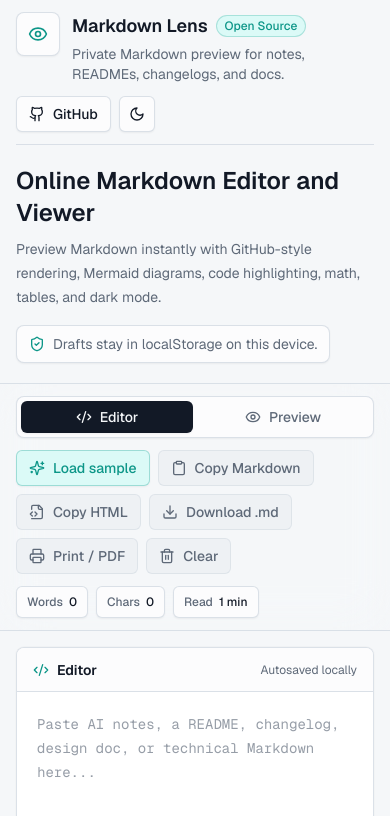
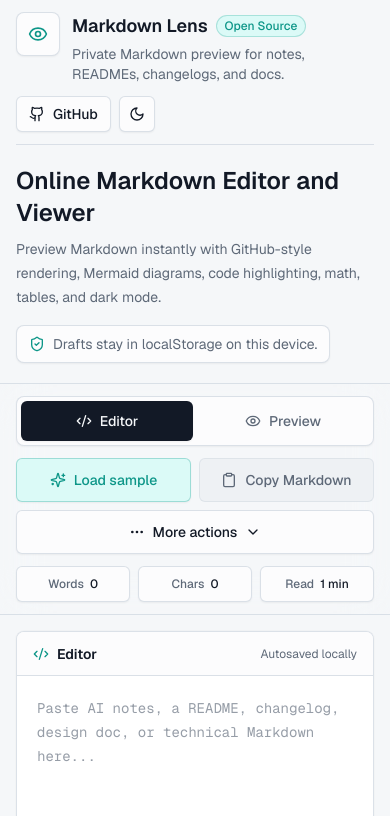
Before and after one commit to ayushhagarwal/markdown-lens, a Next.js app: page / in a window 390 px wide. Shown: the top 816 px of the page. Built offline with nearby package versions, Linux system fonts and the light colour scheme.

Commit message:
feat: improve mobile toolbar layout

```diff
--- a/components/markdown-lens-app.tsx
+++ b/components/markdown-lens-app.tsx
@@ -8,6 +8,7 @@
 import rehypeHighlight from "rehype-highlight";
 import {
   Check,
+  ChevronDown,
   Clipboard,
   Code2,
   Download,
@@ -16,6 +17,7 @@
   Github,
   Loader2,
   Moon,
+  MoreHorizontal,
   PanelLeft,
   PanelRight,
   Printer,
@@ -354,7 +356,7 @@
               />
             </div>
 
-            <div className="flex flex-wrap items-center gap-2 xl:justify-center">
+            <div className="hidden flex-wrap items-center gap-2 md:flex xl:justify-center">
               <ToolbarButton
                 icon={Sparkles}
                 label="Load sample"
@@ -403,7 +405,18 @@
               <ToolbarButton icon={Trash2} label="Clear" onClick={handleClear} disabled={isEmpty} tone="danger" />
             </div>
 
-            <div className="flex flex-wrap items-center gap-2 text-xs font-medium text-muted-foreground xl:justify-end">
+            <MobileToolbar
+              copyState={copyState}
+              isEmpty={isEmpty}
+              onLoadSample={handleLoadSample}
+              onCopyMarkdown={handleCopyMarkdown}
+              onCopyHtml={handleCopyHtml}
+              onDownload={handleDownload}
+              onPrint={handlePrint}
+              onClear={handleClear}
+            />
+
+            <div className="grid grid-cols-3 gap-2 text-xs font-medium text-muted-foreground md:flex md:flex-wrap md:items-center xl:justify-end">
               <Stat label="Words" value={stats.words.toLocaleString()} />
               <Stat label="Chars" value={stats.characters.toLocaleString()} />
               <Stat label="Read" value={`${stats.minutes} min`} />
@@ -686,7 +699,7 @@
       title={shortcut ? `${label} (${shortcut})` : label}
       aria-keyshortcuts={ariaShortcut}
       className={cn(
-        "inline-flex h-8 flex-1 items-center justify-center gap-2 rounded-md px-3 text-sm font-medium transition focus-visible:outline-none focus-visible:ring-2 focus-visible:ring-ring focus-visible:ring-offset-2 focus-visible:ring-offset-surface lg:flex-none",
+        "inline-flex h-10 flex-1 items-center justify-center gap-2 rounded-md px-3 text-sm font-medium transition focus-visible:outline-none focus-visible:ring-2 focus-visible:ring-ring focus-visible:ring-offset-2 focus-visible:ring-offset-surface lg:h-8 lg:flex-none",
         active
           ? "bg-foreground text-background shadow-sm"
           : "text-muted-foreground hover:bg-muted hover:text-foreground",
@@ -707,6 +720,7 @@
   emphasis = false,
   shortcut,
   ariaShortcut,
+  className,
 }: {
   icon: LucideIcon;
   label: string;
@@ -716,6 +730,7 @@
   emphasis?: boolean;
   shortcut?: string;
   ariaShortcut?: string;
+  className?: string;
 }) {
   return (
     <button
@@ -728,11 +743,134 @@
         "inline-flex h-9 items-center gap-2 rounded-md border border-border/80 bg-surface px-3 text-sm font-medium text-panel-foreground shadow-sm transition hover:border-ring hover:bg-muted focus-visible:outline-none focus-visible:ring-2 focus-visible:ring-ring focus-visible:ring-offset-2 focus-visible:ring-offset-background disabled:cursor-not-allowed disabled:border-border/60 disabled:bg-muted/60 disabled:text-muted-foreground disabled:shadow-none",
         emphasis && "border-accent/30 bg-accent-soft text-accent hover:bg-accent-soft/80",
         tone === "danger" && "hover:border-red-500/50 hover:bg-red-500/10 hover:text-red-700 dark:hover:text-red-200",
+        className,
       )}
     >
       <Icon className="h-4 w-4 shrink-0" aria-hidden />
       <span className="whitespace-nowrap">{label}</span>
     </button>
+  );
+}
+
+function MobileToolbar({
+  copyState,
+  isEmpty,
+  onLoadSample,
+  onCopyMarkdown,
+  onCopyHtml,
+  onDownload,
+  onPrint,
+  onClear,
+}: {
+  copyState: CopyState;
+  isEmpty: boolean;
+  onLoadSample: () => void;
+  onCopyMarkdown: () => void;
+  onCopyHtml: () => void;
+  onDownload: () => void;
+  onPrint: () => void;
+  onClear: () => void;
+}) {
+  const [isMoreOpen, setIsMoreOpen] = useState(false);
+
+  useEffect(() => {
+    if (!isMoreOpen) return;
+
+    const handleEscape = (event: KeyboardEvent) => {
+      if (event.key === "Escape") {
+        setIsMoreOpen(false);
+      }
+    };
+
+    window.addEventListener("keydown", handleEscape);
+    return () => window.removeEventListener("keydown", handleEscape);
+  }, [isMoreOpen]);
+
+  const runAndClose = (action: () => void) => () => {
+    action();
+    setIsMoreOpen(false);
+  };
+
+  return (
+    <div className="grid gap-2 md:hidden">
+      <div className="grid grid-cols-2 gap-2">
+        <ToolbarButton
+          icon={Sparkles}
+          label="Load sample"
+          onClick={onLoadSample}
+          shortcut="⌘/Ctrl ⇧ L"
+          ariaShortcut="Meta+Shift+L Control+Shift+L"
+          className="h-11 w-full justify-center px-2"
+          emphasis
+        />
+        <ToolbarButton
+          icon={copyState === "markdown" ? Check : Clipboard}
+          label={copyState === "markdown" ? "Copied" : "Copy Markdown"}
+          onClick={onCopyMarkdown}
+          shortcut="⌘/Ctrl ⇧ C"
+          ariaShortcut="Meta+Shift+C Control+Shift+C"
+          className="h-11 w-full justify-center px-2"
+          disabled={isEmpty}
+        />
+      </div>
+
+      <div className="relative">
+        <button
+          type="button"
+          onClick={() => setIsMoreOpen((current) => !current)}
+          className="flex h-11 w-full items-center justify-center gap-2 rounded-md border border-border/80 bg-surface px-3 text-sm font-medium text-panel-foreground shadow-sm transition hover:border-ring hover:bg-muted focus-visible:outline-none focus-visible:ring-2 focus-visible:ring-ring focus-visible:ring-offset-2 focus-visible:ring-offset-background"
+          aria-expanded={isMoreOpen}
+          aria-controls="mobile-secondary-actions"
+        >
+          <MoreHorizontal className="h-4 w-4" aria-hidden />
+          More actions
+          <ChevronDown
+            className={cn("h-4 w-4 transition", isMoreOpen && "rotate-180")}
+            aria-hidden
+          />
+        </button>
+        {isMoreOpen ? (
+          <div
+            id="mobile-secondary-actions"
+            className="absolute right-0 top-[calc(100%+0.5rem)] z-30 grid w-72 max-w-[calc(100vw-2rem)] gap-2 rounded-lg border border-border/80 bg-panel p-2 shadow-panel"
+          >
+            <ToolbarButton
+              icon={copyState === "html" ? Check : FileCode2}
+              label={copyState === "html" ? "Copied HTML" : "Copy HTML"}
+              onClick={runAndClose(onCopyHtml)}
+              shortcut="⌘/Ctrl ⇧ H"
+              ariaShortcut="Meta+Shift+H Control+Shift+H"
+              className="h-11 w-full justify-start shadow-none"
+              disabled={isEmpty}
+            />
+            <ToolbarButton
+              icon={Download}
+              label="Download .md"
+              onClick={runAndClose(onDownload)}
+              shortcut="⌘/Ctrl S"
+              ariaShortcut="Meta+S Control+S"
+              className="h-11 w-full justify-start shadow-none"
+              disabled={isEmpty}
+            />
+            <ToolbarButton
+              icon={Printer}
+              label="Print / PDF"
+              onClick={runAndClose(onPrint)}
+              className="h-11 w-full justify-start shadow-none"
+              disabled={isEmpty}
+            />
+            <ToolbarButton
+              icon={Trash2}
+              label="Clear"
+              onClick={runAndClose(onClear)}
+              className="h-11 w-full justify-start shadow-none"
+              disabled={isEmpty}
+              tone="danger"
+            />
+          </div>
+        ) : null}
+      </div>
+    </div>
   );
 }
 
@@ -790,9 +928,9 @@
 
 function Stat({ label, value }: { label: string; value: string }) {
   return (
-    <span className="inline-flex h-8 items-center gap-1.5 rounded-md border border-border/80 bg-surface px-2.5 shadow-sm">
+    <span className="inline-flex h-9 min-w-0 items-center justify-center gap-1.5 rounded-md border border-border/80 bg-surface px-2 shadow-sm md:h-8 md:justify-start md:px-2.5">
       <span>{label}</span>
-      <span className="text-foreground">{value}</span>
+      <span className="truncate text-foreground">{value}</span>
     </span>
   );
 }
```
